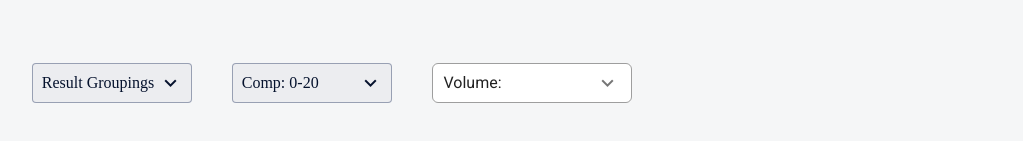
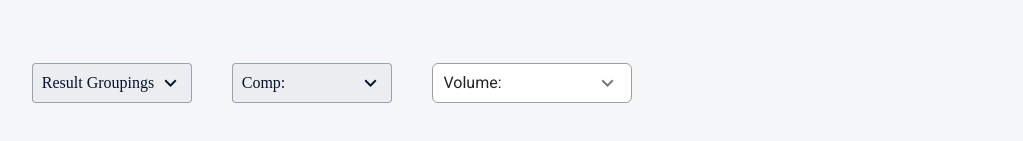
Before and after one commit to MrNedNick/vue-cpanel-filters, a Vue app: page / in a window 1280 px wide. Shown: the part 189-330 px from the top of the page, without its empty margins (68-1091 px from the left). Built offline with nearby package versions, Linux system fonts and the light colour scheme.

Commit message:
Add isDisabled method for comp filter

```diff
--- a/src/components/Filters/CompetitorFilter.vue
+++ b/src/components/Filters/CompetitorFilter.vue
@@ -3,7 +3,12 @@
     <v-menu offset-y :close-on-content-click="false" class="menu">
       <template v-slot:activator="{ on, attrs }">
         <v-btn v-bind="attrs" v-on="on" class="main-btn">
-          Comp: {{ competitorTitle }}
+          Comp:
+          {{
+            competitorTitle !== "custom"
+              ? competitorTitle
+              : `${competitorRange.from} - ${competitorRange.to}`
+          }}
           <v-icon>mdi-chevron-down</v-icon>
         </v-btn>
       </template>
@@ -17,7 +22,6 @@
               :label="btn.label"
               :value="btn.value"
             />
-            <v-radio class="radio" label="Custom" value="custom" />
           </v-radio-group>
         </v-list-item>
         <v-divider />
@@ -27,9 +31,9 @@
               <div>From</div>
               <v-text-field
                 outlined
-                :disabled="disabled"
-                v-model="selectedItem"
-                value="from"
+                :disabled="isDisabled()"
+                v-model="competitorRange.to"
+                placeholder="0"
               />
             </div>
           </v-container>
@@ -39,16 +43,16 @@
               <div>To*</div>
               <v-text-field
                 outlined
-                :disabled="disabled"
-                value="to"
-                v-model="selectedItem"
+                :disabled="isDisabled()"
+                v-model="competitorRange.to"
+                placeholder="0"
               />
             </div>
           </v-container>
         </div>
         <div class="section-label">*Max. value is unlimited</div>
         <div class="bottom">
-          <v-btn class="apply-btn" :disabled="disabled"> Apply </v-btn>
+          <v-btn class="apply-btn" :disabled="isDisabled()"> Apply </v-btn>
         </div>
       </v-list>
     </v-menu>
@@ -57,10 +61,14 @@
 
 <script>
 export default {
+  methods: {
+    isDisabled() {
+      return this.competitorTitle !== "custom";
+    },
+  },
   data: () => ({
-    selectedItem: null,
-    disabled: false,
-    competitorTitle: "0-20",
+    competitorTitle: "",
+    competitorRange: { from: "", to: "" },
     competitorRadioBtns: [
       {
         id: 1,
@@ -82,6 +90,11 @@ export default {
         label: "76-100",
         value: "76-100",
       },
+      {
+        id: 5,
+        label: "Custom",
+        value: "custom",
+      },
     ],
   }),
 };
```
Also changed, not shown: src/components/Filters/VolumeFilter.vue (+11 -13 lines).
